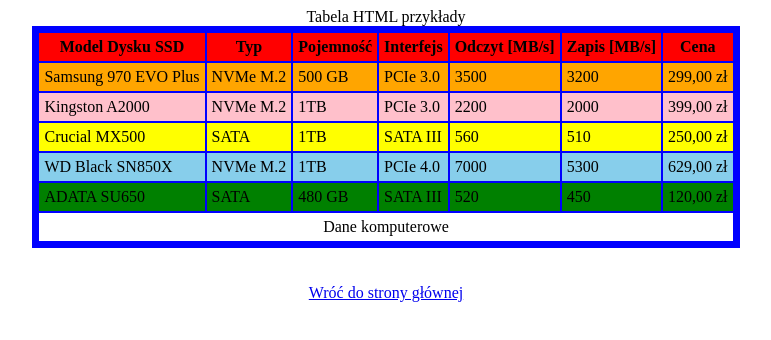
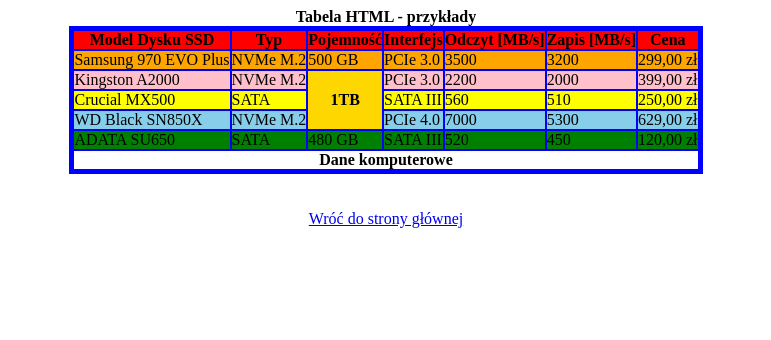
Before and after one commit to Kruk2137/Kruk2137.github.io, a plain HTML site: page tabela_zielewski.html in a window 1280 px wide. Shown: the whole page, without its empty margins (254-1025 px from the left). Drawn offline with Linux system fonts and the light colour scheme.

Commit message:
Update tabela_zielewski.html

```diff
--- a/tabela_zielewski.html
+++ b/tabela_zielewski.html
@@ -1,84 +1,76 @@
 <!DOCTYPE html>
 <html lang="pl">
-<html>
 <head>
   <meta charset="UTF-8">
   <title>Tabela HTML</title>
 </head>
 <body>
 <center>
-<table border=4 bordercolor="#0000FF" cellspacing="0" cellpadding="0">
-<div style="text-align:center;">
- <caption>Tabela HTML przykłady</caption>
+  <table border="4" bordercolor="#0000FF" cellspacing="0" cellpadding="0">
+    <caption><b>Tabela HTML - przykłady</b></caption>
     <thead>
- <tr>
-  <td>
- <table border="1" bordercolor="#0000FF" cellspacing="0" cellpadding="5">
- <thead>
- <th bgcolor="red">Model Dysku SSD</th>
- <th bgcolor="red">Typ</th>
- <th bgcolor="red">Pojemność</th>
- <th bgcolor="red">Interfejs</th>
- <th bgcolor="red">Odczyt [MB/s]</th>
- <th bgcolor="red">Zapis [MB/s]</th>
- <th bgcolor="red">Cena</th>
+      <tr bgcolor="red">
+        <th>Model Dysku SSD</th>
+        <th>Typ</th>
+        <th>Pojemność</th>
+        <th>Interfejs</th>
+        <th>Odczyt [MB/s]</th>
+        <th>Zapis [MB/s]</th>
+        <th>Cena</th>
+      </tr>
     </thead>
     <tbody>
- <tr>
- <td bgcolor="orange">Samsung 970 EVO Plus </td>
- <td bgcolor="orange">NVMe M.2</td>
- <td bgcolor="orange">500 GB</td>
- <td bgcolor="orange">PCIe 3.0 </td>
- <td bgcolor="orange">3500</td>
- <td bgcolor="orange">3200</td>
- <td bgcolor="orange">299,00 zł</td>
+      <tr bgcolor="orange">
+        <td>Samsung 970 EVO Plus</td>
+        <td>NVMe M.2</td>
+        <td>500 GB</td>
+        <td>PCIe 3.0</td>
+        <td>3500</td>
+        <td>3200</td>
+        <td>299,00 zł</td>
+      </tr>
+      <tr bgcolor="pink">
+        <td>Kingston A2000</td>
+        <td>NVMe M.2</td>
+        <td rowspan="3" align="center" bgcolor="#FFD700"><b>1TB</b></td>
+        <td>PCIe 3.0</td>
+        <td>2200</td>
+        <td>2000</td>
+        <td>399,00 zł</td>
+      </tr>
+      <tr bgcolor="yellow">
+        <td>Crucial MX500</td>
+        <td>SATA</td>
+        <td>SATA III</td>
+        <td>560</td>
+        <td>510</td>
+        <td>250,00 zł</td>
+      </tr>
+      <tr bgcolor="Skyblue">
+        <td>WD Black SN850X</td>
+        <td>NVMe M.2</td>
+        <td>PCIe 4.0</td>
+        <td>7000</td>
+        <td>5300</td>
+        <td>629,00 zł</td>
+      </tr>
+      <tr bgcolor="green">
+        <td>ADATA SU650</td>
+        <td>SATA</td>
+        <td>480 GB</td>
+        <td>SATA III</td>
+        <td>520</td>
+        <td>450</td>
+        <td>120,00 zł</td>
       </tr>
       <tr>
- <td bgcolor="pink">Kingston A2000 </td>
- <td bgcolor="pink">NVMe M.2</td>
- <td bgcolor="pink">1TB</td>
- <td bgcolor="pink">PCIe 3.0 </td>
- <td bgcolor="pink">2200</td>
- <td bgcolor="pink">2000</td>
- <td bgcolor="pink">399,00 zł</td>
- </tr>
- <tr>
- <td bgcolor="yellow">Crucial MX500 </td>
- <td bgcolor="yellow">SATA</td>
- <td bgcolor="yellow">1TB</td>
- <td bgcolor="yellow">SATA III</td>
- <td bgcolor="yellow">560</td>
- <td bgcolor="yellow">510</td>
- <td bgcolor="yellow">250,00 zł</td>
- </tr>
-  <tr>
- <td bgcolor="Skyblue">WD Black SN850X </td>
- <td bgcolor="Skyblue">NVMe M.2</td>
- <td bgcolor="Skyblue">1TB</td>
- <td bgcolor="Skyblue">PCIe 4.0 </td>
- <td bgcolor="Skyblue">7000</td>
- <td bgcolor="Skyblue">5300</td>
- <td bgcolor="Skyblue">629,00 zł</td>
- </tr>
-  <tr>
- <td bgcolor="green">ADATA SU650</td>
- <td bgcolor="green">SATA</td>
- <td bgcolor="green">480 GB </td>
- <td bgcolor="green">SATA III </td>
- <td bgcolor="green">520</td>
- <td bgcolor="green">450</td>
- <td bgcolor="green">120,00 zł</td>
- </tr>
-  <tr>
-    <td colspan="7" align="center">Dane komputerowe</td>
-   </td>
+        <td colspan="7" align="center"><b>Dane komputerowe</b></td>
       </tr>
     </tbody>
   </table>
-</table>
-</body>
+
   <br><br>
   <a href="https://kruk2137.github.io/">Wróć do strony głównej</a>
-</div>
 </center>
+</body>
 </html>
```
Lines whose indentation alone changed are shown as unchanged.
